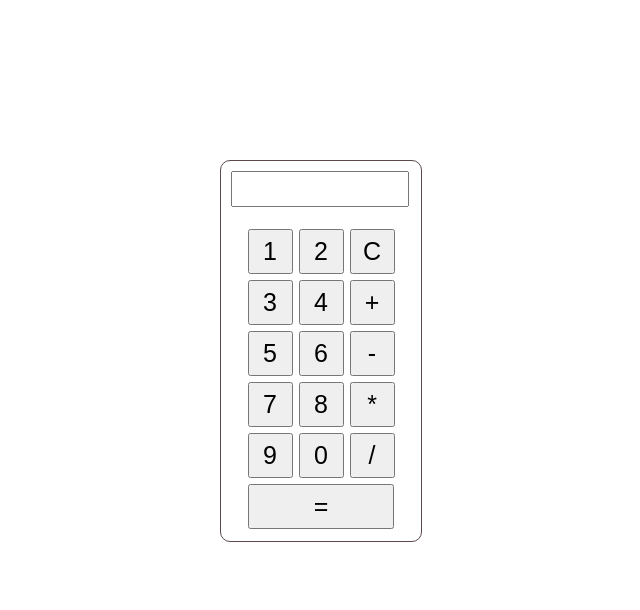
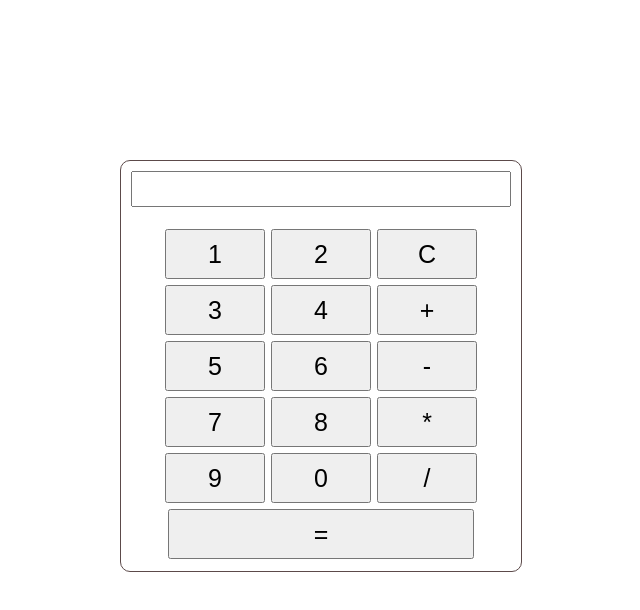
Before and after one commit to absingh28229/my-project, a plain HTML site: page docs/index.html in a window 1280 px wide. Shown: the whole page, without its empty margins (319-959 px from the left). Drawn offline with Linux system fonts and the light colour scheme.

Commit message:
Update calculator.css

```diff
--- a/docs/calculator.css
+++ b/docs/calculator.css
@@ -1,5 +1,5 @@
 #calculator{
-    width: 200px;
+    width: 400px;
     margin: 160px auto;
     border: 1px solid rgb(92, 74, 74);
     border-radius: 10px;
@@ -7,7 +7,7 @@
 
 #display{
     margin: 10px;
-    width: 85%;
+    width: 93%;
     height: 30px;
     font-size: 18px;
 }
@@ -20,8 +20,8 @@
 }
 
 .button{
-    width: 45px;
-    height: 45px;
+    width: 100px;
+    height: 50px;
     margin: 3px;
     font-size: 25px;
 }
```
